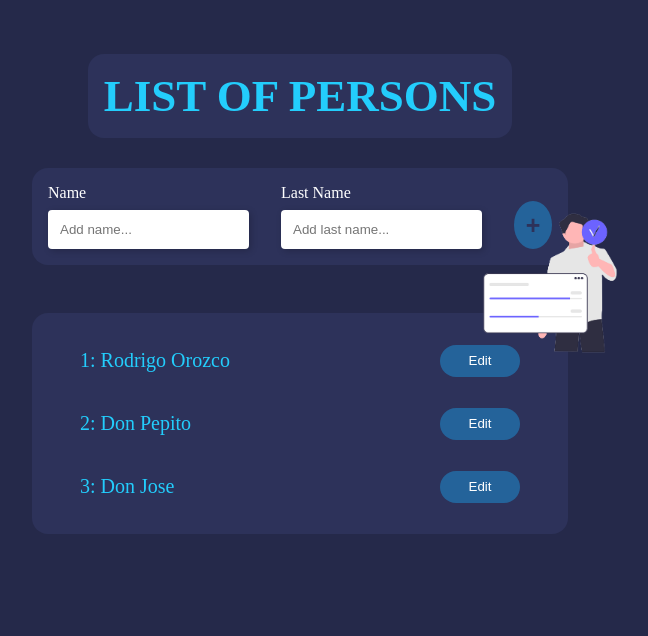
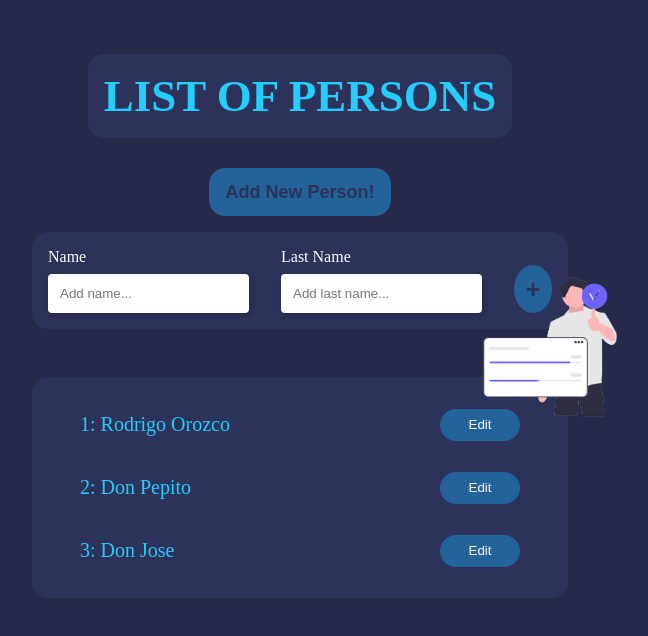
Before and after one commit to RodriOrozco/Angular-ListOfPersons, an Angular app: page / in a window 1280 px wide. Shown: the top 636 px of the page, without its empty margins (340-988 px from the left). Built offline with nearby package versions, Linux system fonts and the light colour scheme.

Commit message:
add routing to project and routes added

```diff
--- a/src/app/app.component.html
+++ b/src/app/app.component.html
@@ -1,4 +1,4 @@
 <div class="app-container">
   <h1 class="app-container__h1">{{ title }}</h1>
-  <app-personas></app-personas>
+  <router-outlet></router-outlet>
 </div>
--- a/src/app/formulario/formulario.component.html
+++ b/src/app/personas/formulario/formulario.component.html
@@ -1,4 +1,4 @@
-<form class="form">
+<form class="form" #f="ngForm" (ngSubmit)="f.form.valid && savePerson()">
   <div class="form__container container">
     <label for="name" class="container__label">Name</label>
     <input
@@ -8,6 +8,7 @@
       id="name"
       placeholder="Add name..."
       [(ngModel)]="nameInput"
+      required
     />
   </div>
   <div class="form__container container">
@@ -19,7 +20,8 @@
       id="name"
       placeholder="Add last name..."
       [(ngModel)]="lastNameInput"
+      required
     />
   </div>
-  <button class="form__button" type="submit" (click)="addPerson()">+</button>
+  <button class="form__button" type="submit">+</button>
 </form>
--- a/src/app/formulario/formulario.component.ts
+++ b/src/app/personas/formulario/formulario.component.ts
@@ -1,8 +1,9 @@
 // import { Component, Output, EventEmitter } from '@angular/core';
 import { Component } from '@angular/core';
-import { Persona } from '../personas/persona.model';
-import { LoggingService } from '../services/LoggingService.service';
-import { PersonsService } from '../services/PersonsService.service';
+import { Persona } from '../persona.model';
+import { LoggingService } from '../../services/LoggingService.service';
+import { PersonsService } from '../../services/PersonsService.service';
+import { Router } from '@angular/router';
 
 @Component({
   selector: 'app-formulario',
@@ -12,7 +13,7 @@ import { PersonsService } from '../services/PersonsService.service';
 })
 export class FormularioComponent {
   // constructor(private LogginService:LoggingService){}
-  constructor(private PersonsService: PersonsService) {
+  constructor(private PersonsService: PersonsService, private router: Router) {
     this.PersonsService.greet.subscribe((index: number) =>
       alert('The index is: ' + index)
     );
@@ -31,4 +32,12 @@ export class FormularioComponent {
     this.nameInput = '';
     this.lastNameInput = '';
   };
+
+  savePerson = () => {
+    let newPersonAdded = new Persona(this.nameInput, this.lastNameInput);
+    this.PersonsService.pushNewPerson(newPersonAdded);
+    this.nameInput = '';
+    this.lastNameInput = '';
+    this.router.navigate(['personas']);
+  };
 }
--- a/src/app/persona/persona.component.ts
+++ b/src/app/personas/persona/persona.component.ts
@@ -1,6 +1,6 @@
 import { Component, Input } from '@angular/core';
-import { Persona } from '../personas/persona.model';
-import { PersonsService } from '../services/PersonsService.service';
+import { Persona } from '../persona.model';
+import { PersonsService } from '../../services/PersonsService.service';
 
 @Component({
   selector: 'app-persona',
--- a/src/app/personas/personas.component.html
+++ b/src/app/personas/personas.component.html
@@ -1,4 +1,7 @@
 <!-- <app-formulario (personCreated)="addPersonList($event)"></app-formulario> -->
+<div class="container-button">
+  <button class="container-button__add" (click)="add()">Add New Person!</button>
+</div>
 <app-formulario></app-formulario>
 <div class="persons-full-container">
   <img
--- a/src/app/personas/personas.component.scss
+++ b/src/app/personas/personas.component.scss
@@ -1,3 +1,34 @@
+.container-button {
+  display: flex;
+  justify-content: center;
+  width: 100%;
+  margin: 0 0 1rem 0;
+  &__add {
+    height: 3rem;
+    font-size: 18px;
+    border-radius: 1rem;
+    padding: 0 1rem;
+    color: #2d325a;
+    background-color: #24639a;
+    border: none;
+    font-weight: 600;
+    cursor: pointer;
+    transition: all 0.3s ease-in-out;
+    box-shadow: 0 0 0 0 black;
+    z-index: 2;
+
+    &:hover {
+      transform: translateY(-4px) translateX(-2px);
+      box-shadow: 2px 5px 0 0 black;
+    }
+
+    &:active {
+      transform: translateY(2px) translateX(1px);
+      box-shadow: 0 0 0 0 black;
+    }
+  }
+}
+
 .persons-full-container {
   width: 31.5rem;
   padding: 1rem;
--- a/src/app/personas/personas.component.ts
+++ b/src/app/personas/personas.component.ts
@@ -1,6 +1,7 @@
 import { Component, OnInit } from '@angular/core';
 import { Persona } from './persona.model';
 import { PersonsService } from '../services/PersonsService.service';
+import { Router } from '@angular/router';
 
 @Component({
   selector: 'app-personas',
@@ -10,12 +11,15 @@ import { PersonsService } from '../services/PersonsService.service';
 export class PersonasComponent implements OnInit {
   persons: Persona[] = [];
 
-  constructor(private PersonsService: PersonsService) {}
+  constructor(private PersonsService: PersonsService, private router: Router) {}
 
   ngOnInit(): void {
     this.persons = this.PersonsService.persons;
   }
 
+  add = () => {
+    this.router.navigate(['personas/agregar']);
+  };
   // addPersonList = (person: Persona) => {
   //   this.PersonsService.pushNewPerson(person);
   // };
```
Also changed, not shown: src/app/app-routing.module.ts (added, +17 -0 lines), src/app/app.module.ts (+5 -4 lines), src/app/personas/formulario/formulario.component.scss (renamed from src/app/formulario/formulario.component.scss), src/app/personas/persona/persona.component.html (renamed from src/app/persona/persona.component.html), src/app/personas/persona/persona.component.scss (renamed from src/app/persona/persona.component.scss).
